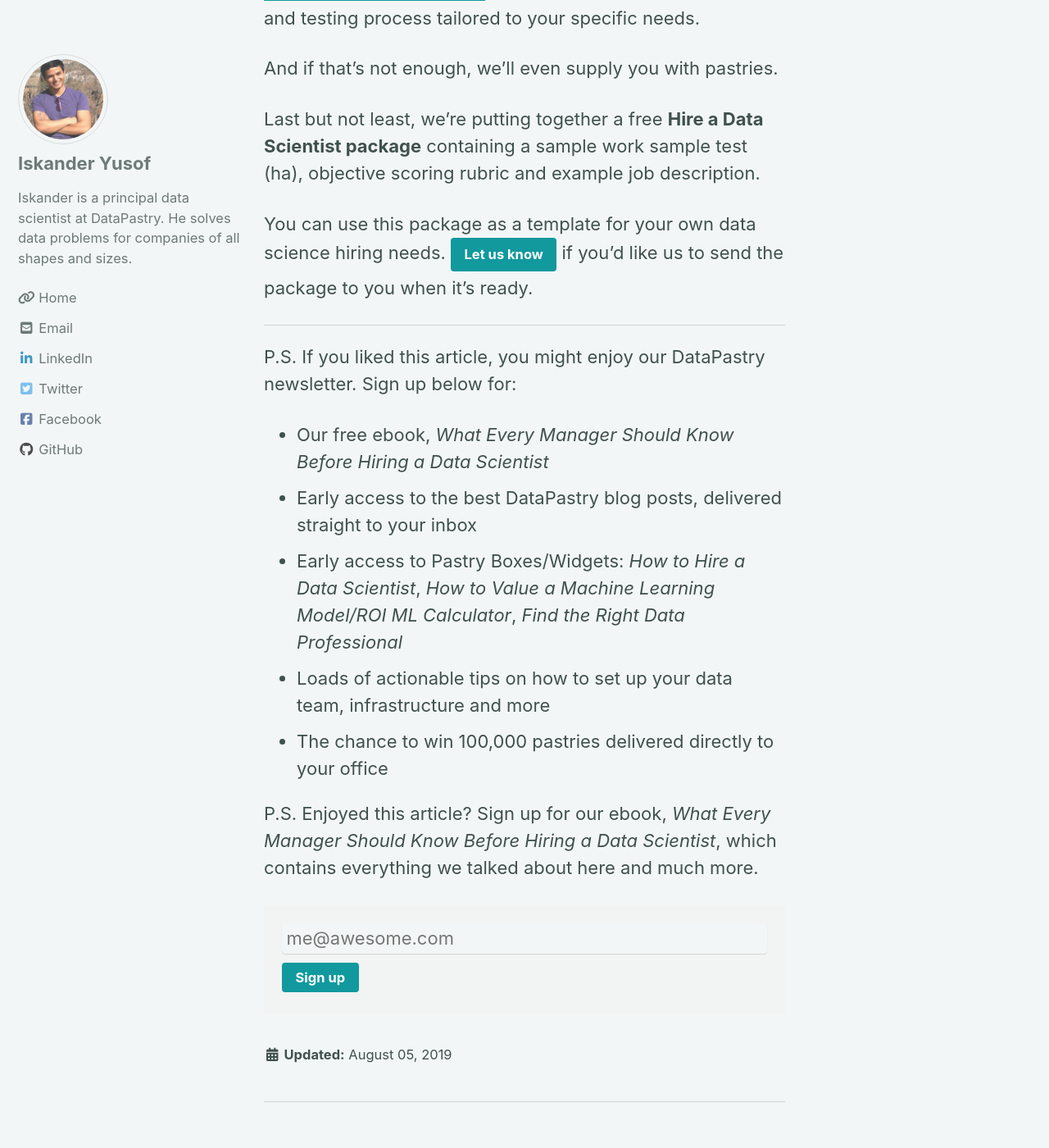
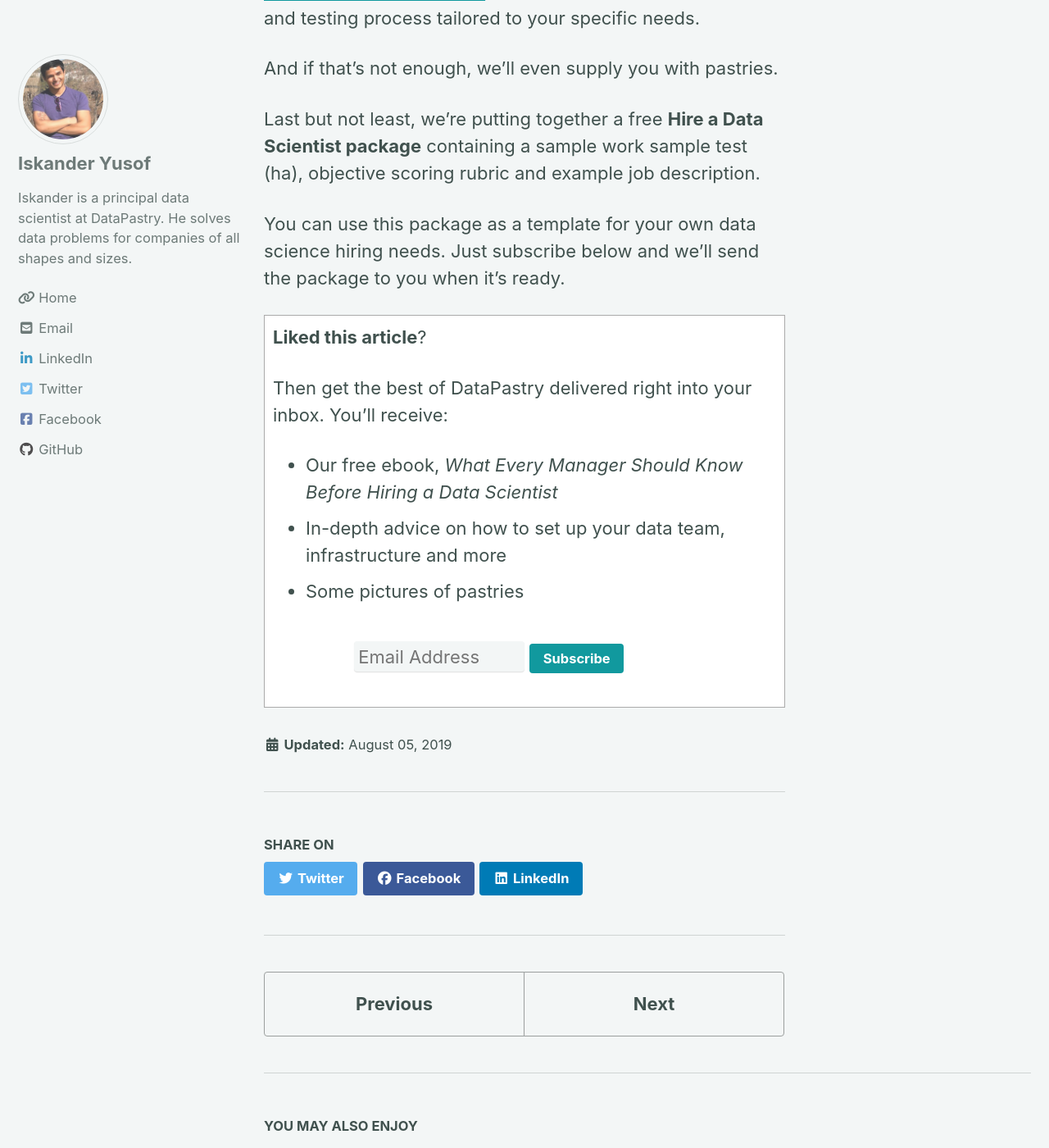
Before and after one commit to datapastry/datapastry.github.io, a Jekyll site: the page built from _posts/2019-08-05-how-to-hire-a-data-scientist.md, in a window 1280 px wide and 1400 px high, scrolled down 20688 px. Shown: the whole window at 82% size. Built offline with Jekyll 4.4.1, drawn with Linux system fonts in a browser that asks for light colours; cached includes are drawn as plain includes; nearby versions of some CDN libraries; some of the changed text lies outside the part shown.

Commit message:
Create mailing list CTA in footer

```diff
--- /dev/null
+++ b/_includes/post_footer.html
@@ -0,0 +1,11 @@
+<div class="newsletter_promo" markdown="1">
+**Liked this article**?
+
+Then get the best of DataPastry delivered right into your inbox. You'll receive:
+* Our free ebook, *What Every Manager Should Know Before Hiring a Data Scientist*
+* In-depth advice on how to set up your data team, infrastructure and more
+* Some pictures of pastries
+<form name="newsletter" method="POST" data-netlify="true">
+    <input type="email" name="email" placeholder="Email Address" autocomplete="email" /> <button type="submit" class="btn btn--primary">Subscribe</button>
+</form>
+</div>
--- a/_posts/2019-08-05-how-to-hire-a-data-scientist.md
+++ b/_posts/2019-08-05-how-to-hire-a-data-scientist.md
@@ -315,19 +315,5 @@ And if that’s not enough, we’ll even supply you with pastries.
 
 Last but not least, we’re putting together a free **Hire a Data Scientist package** containing a sample work sample test (ha), objective scoring rubric and example job description.
 
-You can use this package as a template for your own data science hiring needs. [Let us know](https://www.google.com/){: .btn .btn--primary} if you’d like us to send the package to you when it's ready.
-
------------------------
-
-P.S. If you liked this article, you might enjoy our DataPastry newsletter. Sign up below for:
-* Our free ebook, *What Every Manager Should Know Before Hiring a Data Scientist*
-* Early access to the best DataPastry blog posts, delivered straight to your inbox
-* Early access to Pastry Boxes/Widgets: *How to Hire a Data Scientist*, *How to Value a Machine Learning Model/ROI ML Calculator*, *Find the Right Data Professional*
-* Loads of actionable tips on how to set up your data team, infrastructure and more
-* The chance to win 100,000 pastries delivered directly to your office
-
-P.S. Enjoyed this article? Sign up for our ebook, *What Every Manager Should Know Before Hiring a Data Scientist*, which contains everything we talked about here and much more.
-
-<form name="newsletter" method="POST" data-netlify="true">
-    <input type="email" name="email" placeholder="me@awesome.com" /> <button type="submit" class="btn btn--primary">Sign up</button>
-</form>
+You can use this package as a template for your own data science hiring needs. Just subscribe below and we'll send the package to you when it's ready.
+{% include post_footer.html %}
--- a/assets/css/main.scss
+++ b/assets/css/main.scss
@@ -10,3 +10,17 @@
 .archive__item-title a {
   text-decoration: none;
 }
+
+.newsletter_promo {
+  background-color: #ffffff;
+  padding: 10px;
+  border:1px solid #aaa;
+  form {
+    background-color: inherit;
+    width: 75%;
+    margin: 0 auto;
+  }
+  input {
+    width: 50%;
+  }
+}
```
